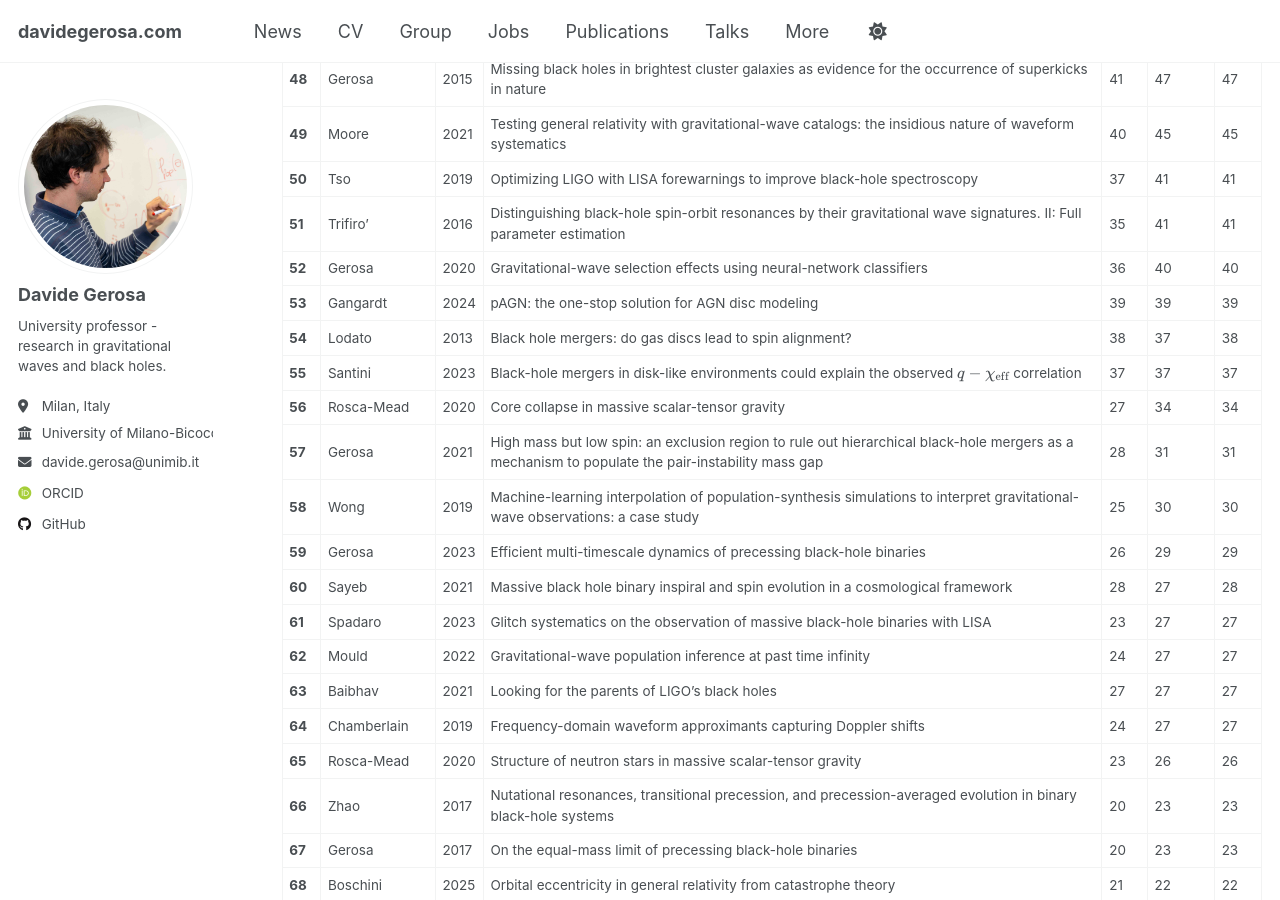
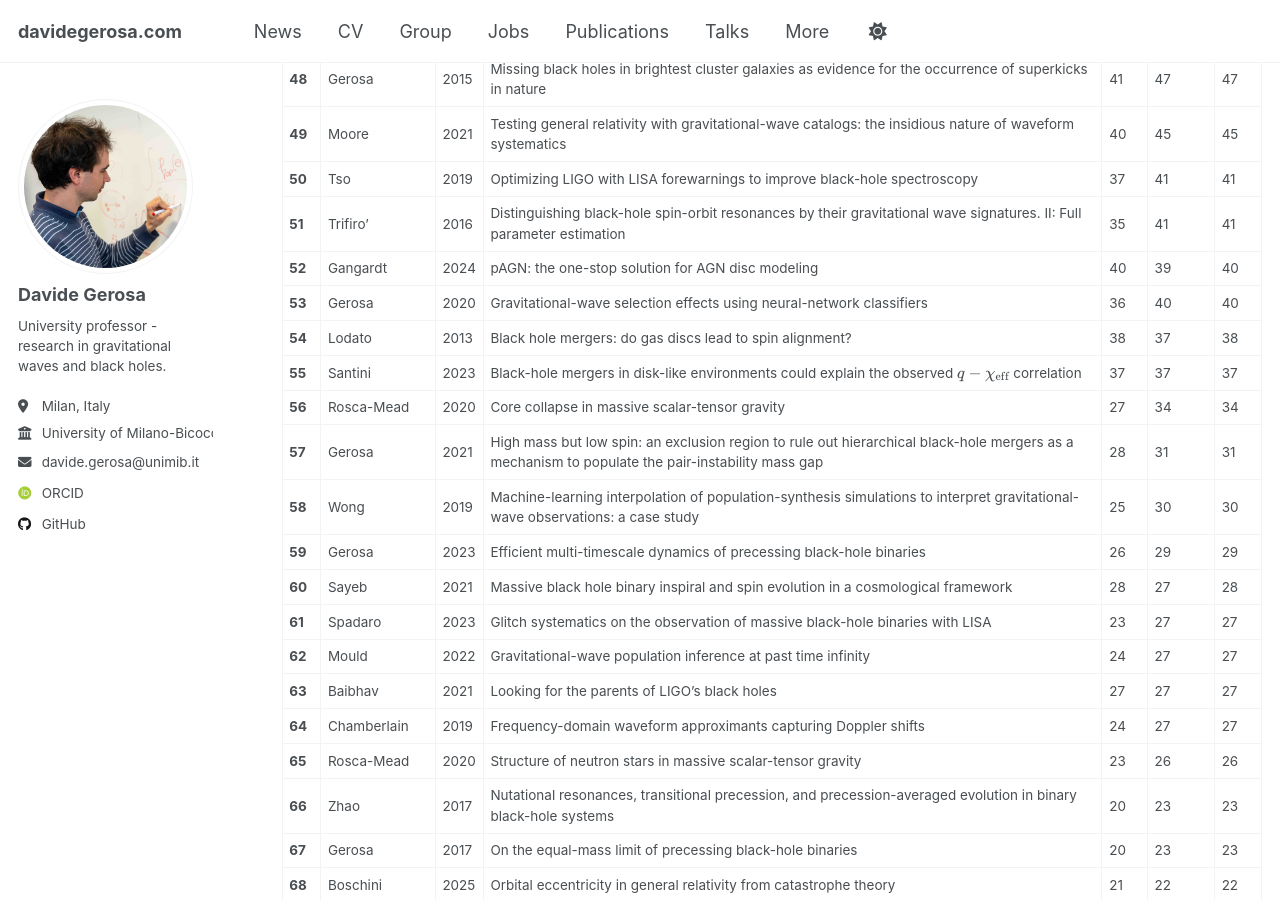
Before and after one commit to dgerosa/website, a Jekyll site: the page built from _pages/citations.md, in a window 1280 px wide and 900 px high, scrolled down 2395 px. Built offline with Jekyll 4.4.1, drawn with Linux system fonts in a browser that asks for light colours; some web fonts are replaced; some of the changed text lies outside the part shown.

Commit message:
Website update from workflow

```diff
--- a/_pages/_citations.md
+++ b/_pages/_citations.md
@@ -60,8 +60,8 @@
 | **49** | Moore | 2021 | Testing general relativity with gravitational-wave catalogs: the insidious nature of waveform systematics | 40 | 45 | 45 |
 | **50** | Tso | 2019 | Optimizing LIGO with LISA forewarnings to improve black-hole spectroscopy | 37 | 41 | 41 |
 | **51** | Trifiro' | 2016 | Distinguishing black-hole spin-orbit resonances by their gravitational wave signatures. II: Full parameter estimation | 35 | 41 | 41 |
-| **52** | Gerosa | 2020 | Gravitational-wave selection effects using neural-network classifiers | 36 | 40 | 40 |
-| **53** | Gangardt | 2024 | pAGN: the one-stop solution for AGN disc modeling | 39 | 39 | 39 |
+| **52** | Gangardt | 2024 | pAGN: the one-stop solution for AGN disc modeling | 40 | 39 | 40 |
+| **53** | Gerosa | 2020 | Gravitational-wave selection effects using neural-network classifiers | 36 | 40 | 40 |
 | **54** | Lodato | 2013 | Black hole mergers: do gas discs lead to spin alignment? | 38 | 37 | 38 |
 | **55** | Santini | 2023 | Black-hole mergers in disk-like environments could explain the observed $$q-\chi_\mathrm{eff}$$ correlation | 37 | 37 | 37 |
 | **56** | Rosca-Mead | 2020 | Core collapse in massive scalar-tensor gravity | 27 | 34 | 34 |
```
Also changed, not shown: other parts of _pages/_citations.md (+8 -8 lines), _pages/_group.md (+1 -1 lines), _pages/_publications.md (+1 -1 lines), _pages/_talks.md (+1 -1 lines).
